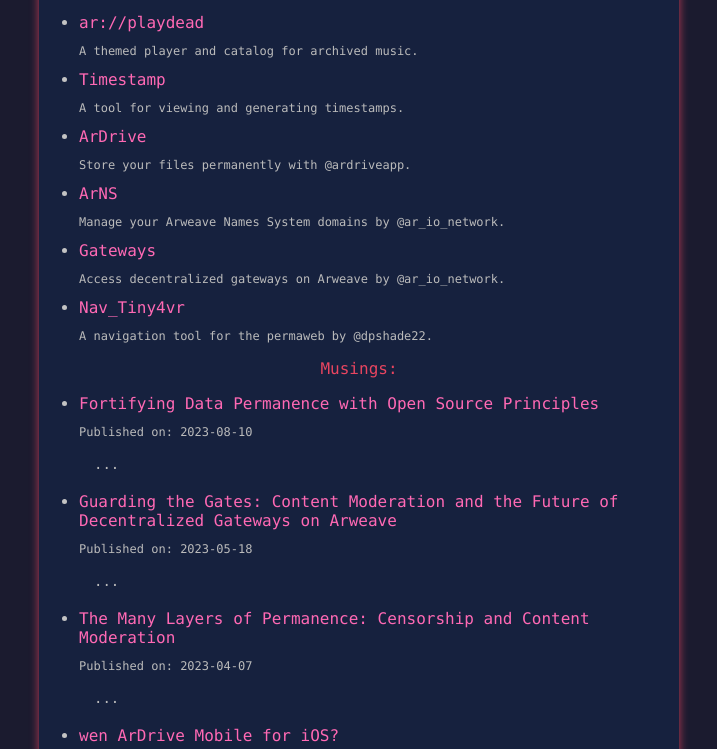
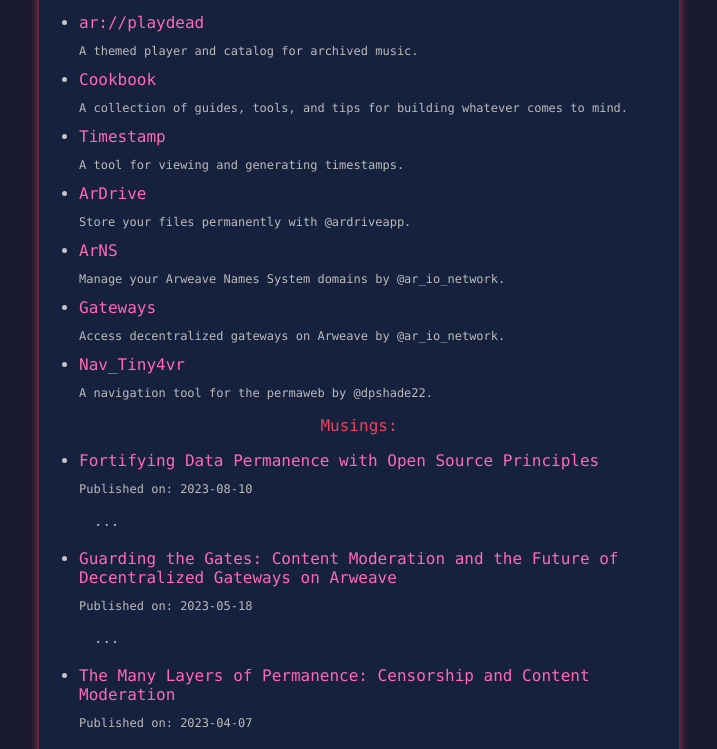
Before and after one commit to JonnieSparkles/homepage, a plain HTML site: page homepage.html in a window 1280 px wide. Shown: the part 351-1100 px from the top of the page, without its empty margins (281-998 px from the left). Drawn offline with Linux system fonts and the light colour scheme; no server answers.

Commit message:
Added cookbook

```diff
--- a/homepage.html
+++ b/homepage.html
@@ -49,6 +49,7 @@
         // Define useful links data in a single structure
         const usefulLinks = [
           { name: 'playdead', description: 'A themed player and catalog for archived music.', customTitle: 'ar://playdead' },
+          { name: 'cookbook_jonniesparkles', description: 'A collection of guides, tools, and tips for building whatever comes to mind.', customTitle: 'Cookbook' },
           { name: 'timestamp', description: 'A tool for viewing and generating timestamps.', customTitle: 'Timestamp' },
           { name: 'ardrive', description: 'Store your files permanently with @ardriveapp.', customTitle: 'ArDrive' },
           { name: 'arns', description: 'Manage your Arweave Names System domains by @ar_io_network.', customTitle: 'ArNS' },
```
